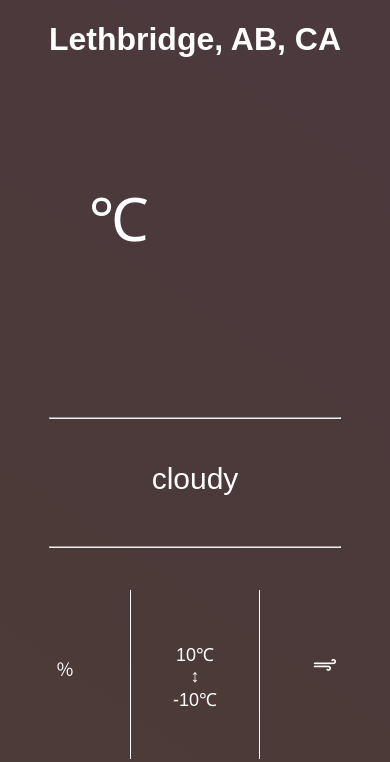
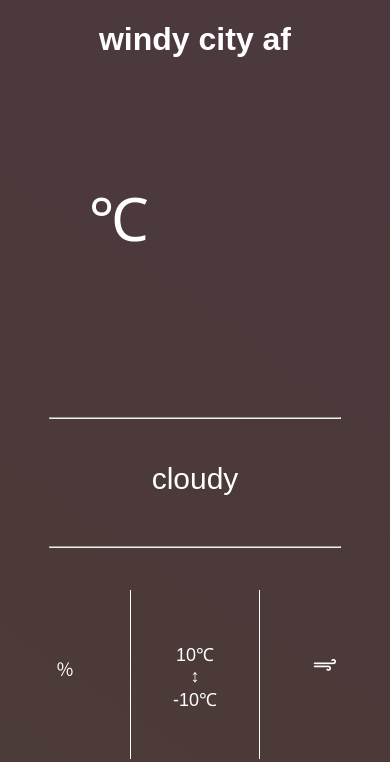
Before and after one commit to evanj-clark/BranchingPractice, a website: page www/index.html in a window 390 px wide. Drawn offline with Linux system fonts and the light colour scheme; some packages are replaced by stand-ins of ours; no server answers.

Commit message:
changed location to 'windy city af'

```diff
--- a/www/index.html
+++ b/www/index.html
@@ -19,7 +19,7 @@
 <body>
     <div class="app">
         <header>
-            <h1 class="location">Lethbridge, AB, CA</h1>
+            <h1 class="location">windy city af</h1>
         </header>
         <section>
             <div class="block1">
```
